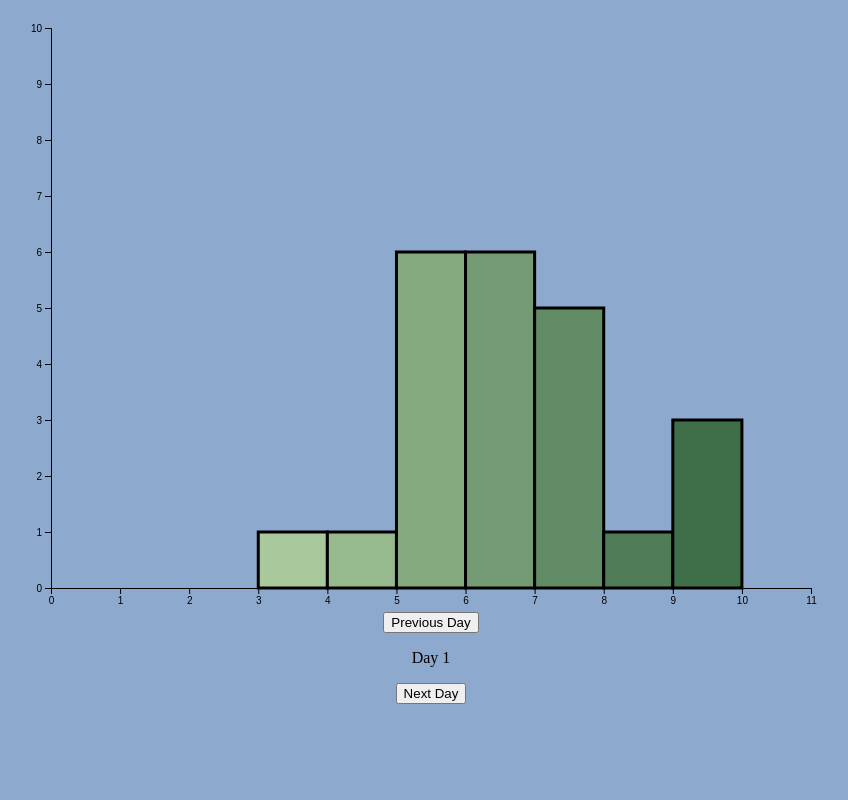
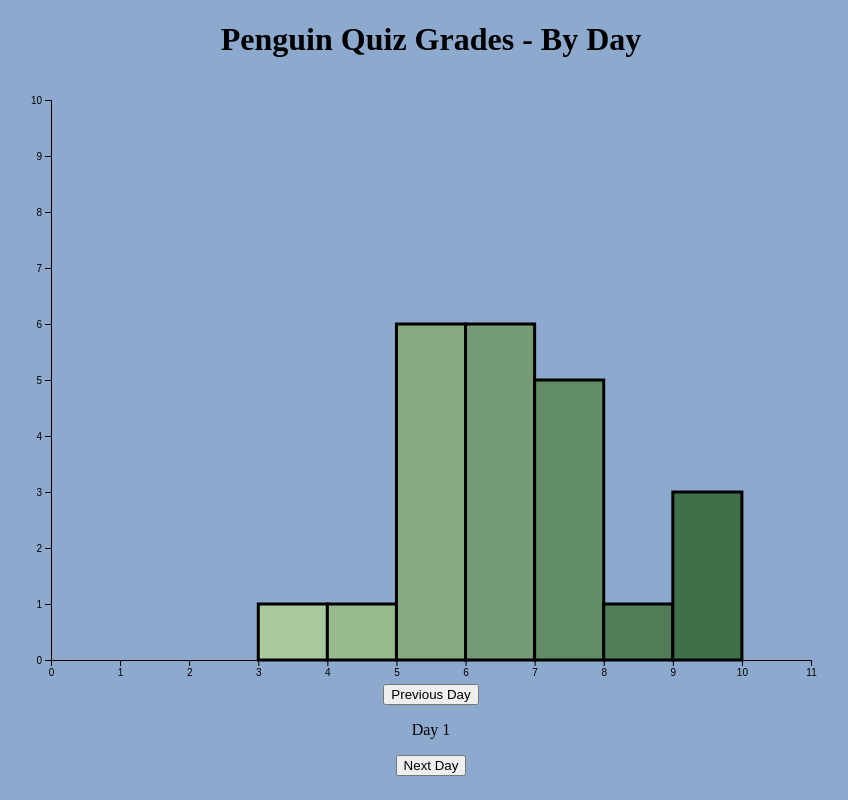
Before and after one commit to NotBenHodges/dailyHistograms, a plain HTML site: page index.html in a window 1280 px wide. Shown: the whole page, without its empty margins (209-1057 px from the left). Drawn offline with Linux system fonts and the light colour scheme.

Commit message:
h1 for completion

```diff
--- a/index.html
+++ b/index.html
@@ -7,6 +7,7 @@
     <link rel="stylesheet" href="stylesheet.css">
   </head>
   <body>
+    <h1>Penguin Quiz Grades - By Day</h1>
     <svg>
     </svg>
     <br>
```
